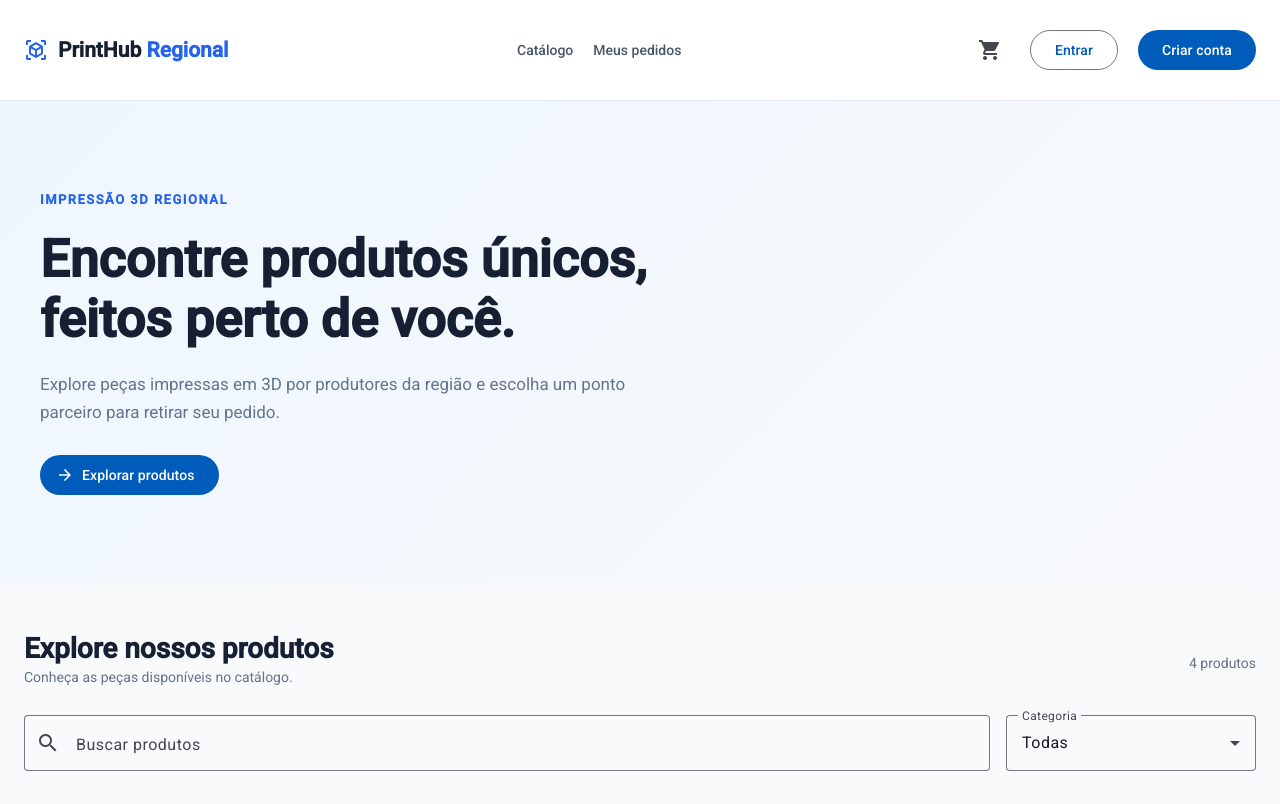
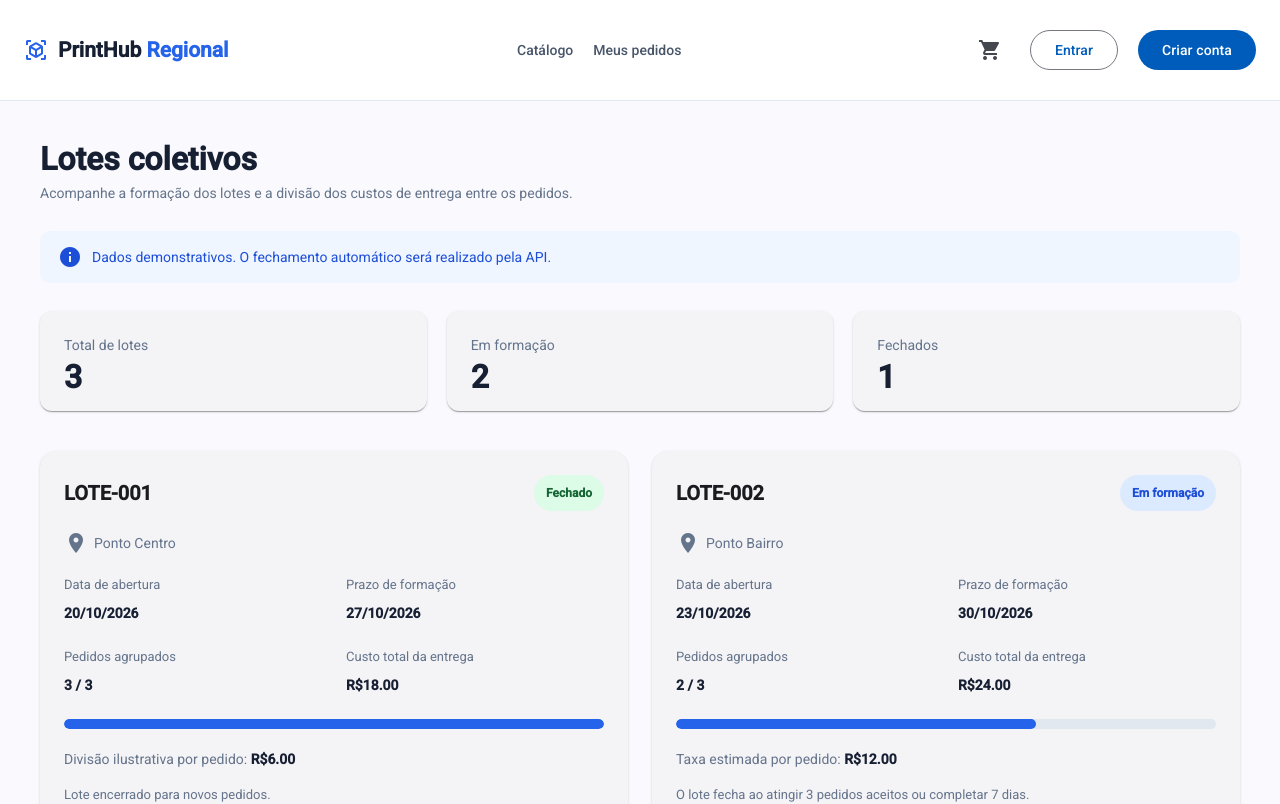
Before and after one commit to caprs/printhub-regional, an Angular app in the folder frontend/: page /lotes in a window 1280 px wide. Before the commit this address led to /. Shown: the top 804 px of the page. Built offline with nearby package versions, Linux system fonts and the light colour scheme.

Commit message:
feat(frontend): implementa acompanhamento de lotes coletivos

```diff
--- a/frontend/src/app/app.routes.ts
+++ b/frontend/src/app/app.routes.ts
@@ -73,6 +73,13 @@ export const routes: Routes = [
       .then(m => m.GerenciarPontos),
   title: 'PrintHub Regional | Gerenciar pontos de retirada'
 },
+{
+  path: 'lotes',
+  loadComponent: () =>
+    import('./pages/lotes/lotes')
+      .then(m => m.LotesPage),
+  title: 'PrintHub Regional | Lotes coletivos'
+},
   {
     path: '**',
     redirectTo: ''
--- /dev/null
+++ b/frontend/src/app/core/services/lotes.ts
@@ -0,0 +1,46 @@
+
+import { Injectable, signal } from '@angular/core';
+import { Lote } from '../models/lote.model';
+
+@Injectable({
+  providedIn: 'root'
+})
+export class Lotes {
+  private readonly lotesSignal = signal<Lote[]>([
+    {
+      id: 1,
+      codigo: 'LOTE-001',
+      pontoRetiradaId: 1,
+      pontoRetirada: 'Ponto Centro',
+      dataAbertura: '2026-10-20',
+      dataLimite: '2026-10-27',
+      quantidadePedidos: 3,
+      custoEntrega: 18,
+      status: 'FECHADO'
+    },
+    {
+      id: 2,
+      codigo: 'LOTE-002',
+      pontoRetiradaId: 2,
+      pontoRetirada: 'Ponto Bairro',
+      dataAbertura: '2026-10-23',
+      dataLimite: '2026-10-30',
+      quantidadePedidos: 2,
+      custoEntrega: 24,
+      status: 'EM_FORMACAO'
+    },
+    {
+      id: 3,
+      codigo: 'LOTE-003',
+      pontoRetiradaId: 1,
+      pontoRetirada: 'Ponto Centro',
+      dataAbertura: '2026-10-24',
+      dataLimite: '2026-10-31',
+      quantidadePedidos: 1,
+      custoEntrega: 18,
+      status: 'EM_FORMACAO'
+    }
+  ]);
+
+  readonly lotes = this.lotesSignal.asReadonly();
+}
--- /dev/null
+++ b/frontend/src/app/pages/lotes/lotes.html
@@ -0,0 +1,105 @@
+<section class="pagina-lotes">
+    <div class="cabecalho">
+        <h1>Lotes coletivos</h1>
+        <p>
+            Acompanhe a formação dos lotes e a divisão dos custos
+            de entrega entre os pedidos.
+        </p>
+    </div>
+
+    <div class="aviso-demo">
+        <mat-icon>info</mat-icon>
+        Dados demonstrativos. O fechamento automático será realizado pela API.
+    </div>
+
+    <div class="resumo">
+        <mat-card>
+            <mat-card-content>
+                <span>Total de lotes</span>
+                <strong>{{ totalLotes() }}</strong>
+            </mat-card-content>
+        </mat-card>
+
+        <mat-card>
+            <mat-card-content>
+                <span>Em formação</span>
+                <strong>{{ lotesEmFormacao() }}</strong>
+            </mat-card-content>
+        </mat-card>
+
+        <mat-card>
+            <mat-card-content>
+                <span>Fechados</span>
+                <strong>{{ lotesFechados() }}</strong>
+            </mat-card-content>
+        </mat-card>
+    </div>
+
+    <div class="grid-lotes">
+        @for (lote of lotes(); track lote.id) {
+        <mat-card class="lote-card">
+            <mat-card-content>
+                <div class="lote-topo">
+                    <h2>{{ lote.codigo }}</h2>
+                    <span class="status" [class.fechado]="lote.status === 'FECHADO'">
+                        {{ nomeStatus(lote.status) }}
+                    </span>
+                </div>
+
+                <p class="local">
+                    <mat-icon>location_on</mat-icon>
+                    {{ lote.pontoRetirada }}
+                </p>
+
+                <div class="informacoes">
+                    <div>
+                        <span>Data de abertura</span>
+                        <strong>{{ lote.dataAbertura | date:'dd/MM/yyyy':'UTC' }}</strong>
+                    </div>
+
+                    <div>
+                        <span>Prazo de formação</span>
+                        <strong>{{ lote.dataLimite | date:'dd/MM/yyyy':'UTC' }}</strong>
+                    </div>
+
+                    <div>
+                        <span>Pedidos agrupados</span>
+                        <strong>{{ lote.quantidadePedidos }} / 3</strong>
+                    </div>
+
+                    <div>
+                        <span>Custo total da entrega</span>
+                        <strong>{{ lote.custoEntrega | currency:'BRL' }}</strong>
+                    </div>
+                </div>
+
+                <div class="progresso">
+                    <div class="barra" [style.width.%]="progresso(lote.quantidadePedidos)"></div>
+                </div>
+
+                <p class="estimativa">
+                    @if (lote.status === 'EM_FORMACAO') {
+                    Taxa estimada por pedido:
+                    <strong>
+                        {{ estimativaEntrega(lote.custoEntrega, lote.quantidadePedidos) | currency:'BRL' }}
+                    </strong>
+                    } @else {
+                    Divisão ilustrativa por pedido:
+                    <strong>
+                        {{ estimativaEntrega(lote.custoEntrega, lote.quantidadePedidos) | currency:'BRL' }}
+                    </strong>
+                    }
+                </p>
+
+                <p class="observacao">
+                    @if (lote.status === 'EM_FORMACAO') {
+                    O lote fecha ao atingir 3 pedidos aceitos ou completar 7 dias.
+                    } @else {
+                    Lote encerrado para novos pedidos.
+                    }
+                </p>
+            </mat-card-content>
+        </mat-card>
+        }
+    </div>
+</section>
--- /dev/null
+++ b/frontend/src/app/pages/lotes/lotes.scss
@@ -0,0 +1,166 @@
+
+.pagina-lotes {
+  max-width: 1200px;
+  min-height: 85vh;
+  margin: 0 auto;
+  padding: 48px 24px;
+}
+
+.cabecalho {
+  margin-bottom: 28px;
+
+  h1 {
+    margin: 0 0 10px;
+    color: #172033;
+    font-size: 32px;
+  }
+
+  p {
+    color: #64748b;
+  }
+}
+
+.aviso-demo {
+  display: flex;
+  align-items: center;
+  gap: 10px;
+  padding: 14px 18px;
+  margin-bottom: 28px;
+  border-radius: 10px;
+  background: #eff6ff;
+  color: #1d4ed8;
+}
+
+.resumo {
+  display: grid;
+  grid-template-columns: repeat(3, minmax(0, 1fr));
+  gap: 20px;
+  margin-bottom: 40px;
+
+  mat-card-content {
+    display: flex;
+    flex-direction: column;
+    gap: 12px;
+    padding: 24px;
+  }
+
+  span {
+    color: #64748b;
+  }
+
+  strong {
+    font-size: 32px;
+    color: #172033;
+  }
+}
+
+.grid-lotes {
+  display: grid;
+  grid-template-columns: repeat(2, minmax(0, 1fr));
+  gap: 24px;
+}
+
+.lote-card {
+  border-radius: 16px;
+
+  mat-card-content {
+    padding: 24px;
+  }
+}
+
+.lote-topo {
+  display: flex;
+  justify-content: space-between;
+  align-items: center;
+  gap: 12px;
+
+  h2 {
+    margin: 0;
+    font-size: 20px;
+  }
+}
+
+.status {
+  padding: 8px 12px;
+  border-radius: 20px;
+  background: #dbeafe;
+  color: #1d4ed8;
+  font-size: 12px;
+  font-weight: 600;
+
+  &.fechado {
+    background: #dcfce7;
+    color: #166534;
+  }
+}
+
+.local {
+  display: flex;
+  align-items: center;
+  gap: 6px;
+  margin: 20px 0;
+  color: #64748b;
+}
+
+.informacoes {
+  display: grid;
+  grid-template-columns: repeat(2, minmax(0, 1fr));
+  gap: 24px;
+  margin-bottom: 24px;
+
+  span {
+    display: block;
+    margin-bottom: 8px;
+    color: #64748b;
+    font-size: 13px;
+  }
+
+  strong {
+    color: #172033;
+  }
+}
+
+.progresso {
+  height: 10px;
+  overflow: hidden;
+  border-radius: 10px;
+  background: #e2e8f0;
+}
+
+.barra {
+  height: 100%;
+  border-radius: 10px;
+  background: #2563eb;
+}
+
+.estimativa {
+  margin-top: 20px;
+  color: #64748b;
+
+  strong {
+    color: #172033;
+  }
+}
+
+.observacao {
+  margin-top: 16px;
+  font-size: 13px;
+  color: #64748b;
+}
+
+@media (max-width: 700px) {
+  .pagina-lotes {
+    padding: 28px 16px;
+  }
+
+  .resumo,
+  .grid-lotes,
+  .informacoes {
+    grid-template-columns: 1fr;
+  }
+
+  .lote-topo {
+    align-items: flex-start;
+    flex-direction: column;
+  }
+}
--- /dev/null
+++ b/frontend/src/app/pages/lotes/lotes.ts
@@ -0,0 +1,54 @@
+
+import { Component, computed, inject } from '@angular/core';
+import { CommonModule } from '@angular/common';
+import { MatCardModule } from '@angular/material/card';
+import { MatIconModule } from '@angular/material/icon';
+
+import { Lotes } from '../../core/services/lotes';
+import { StatusLote } from '../../core/models/lote.model';
+
+@Component({
+  selector: 'app-lotes',
+  imports: [
+    CommonModule,
+    MatCardModule,
+    MatIconModule
+  ],
+  templateUrl: './lotes.html',
+  styleUrl: './lotes.scss'
+})
+export class LotesPage {
+  private lotesService = inject(Lotes);
+
+  readonly lotes = this.lotesService.lotes;
+
+  readonly totalLotes = computed(() => this.lotes().length);
+
+  readonly lotesEmFormacao = computed(() =>
+    this.lotes().filter(lote => lote.status === 'EM_FORMACAO').length
+  );
+
+  readonly lotesFechados = computed(() =>
+    this.lotes().filter(lote => lote.status === 'FECHADO').length
+  );
+
+  nomeStatus(status: StatusLote): string {
+    const nomes: Record<StatusLote, string> = {
+      EM_FORMACAO: 'Em formação',
+      FECHADO: 'Fechado',
+      AGUARDANDO_PRODUCAO: 'Aguardando produção',
+      PRONTO_PARA_ENTREGA: 'Pronto para entrega',
+      CONCLUIDO: 'Concluído'
+    };
+
+    return nomes[status];
+  }
+
+  estimativaEntrega(custo: number, pedidos: number): number {
+    return pedidos > 0 ? custo / pedidos : 0;
+  }
+
+  progresso(pedidos: number): number {
+    return Math.min((pedidos / 3) * 100, 100);
+  }
+}
```
Also changed, not shown: frontend/src/app/core/models/lote.model.ts (added, +18 -0 lines), 2 other files (tests, documents, lock files or other folders).
